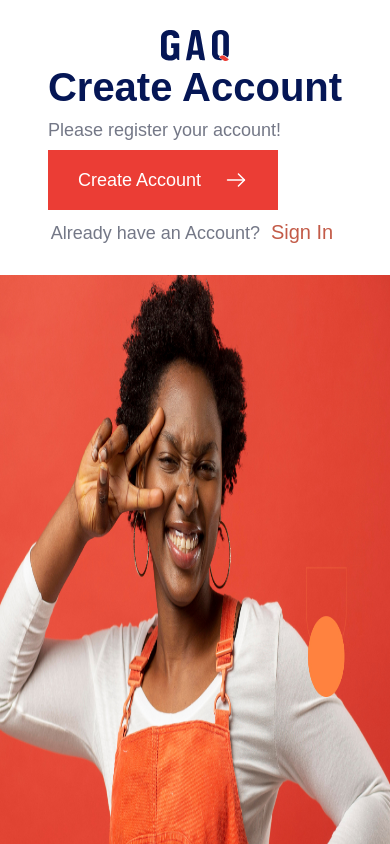
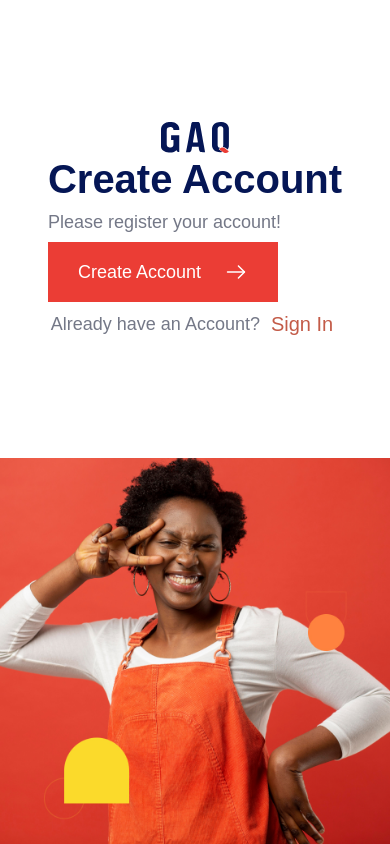
Before and after one commit to ValeraNazarchuk/GAQ, a website: page src/index.html in a window 390 px wide. Drawn offline with nearby package versions, Linux system fonts and the light colour scheme; files that its build step writes are made by us from their sources; files whose address does not match are found by name.

Commit message:
replaced size image in header

```diff
--- a/src/styles/_media.scss
+++ b/src/styles/_media.scss
@@ -111,6 +111,18 @@
   }
 }
 @media (max-width: 500px) {
+  .header{
+    &__inner{
+      justify-content: space-between;
+      height: 100%;
+    }
+    &__image{
+      height: auto;
+    }
+    &__content{
+      margin: auto;
+    }
+  }
   .button{
     padding: 18px 35px;
   }
```
Also changed, not shown: dist/css/style.css, dist/css/style.min.css, 2 other files.
